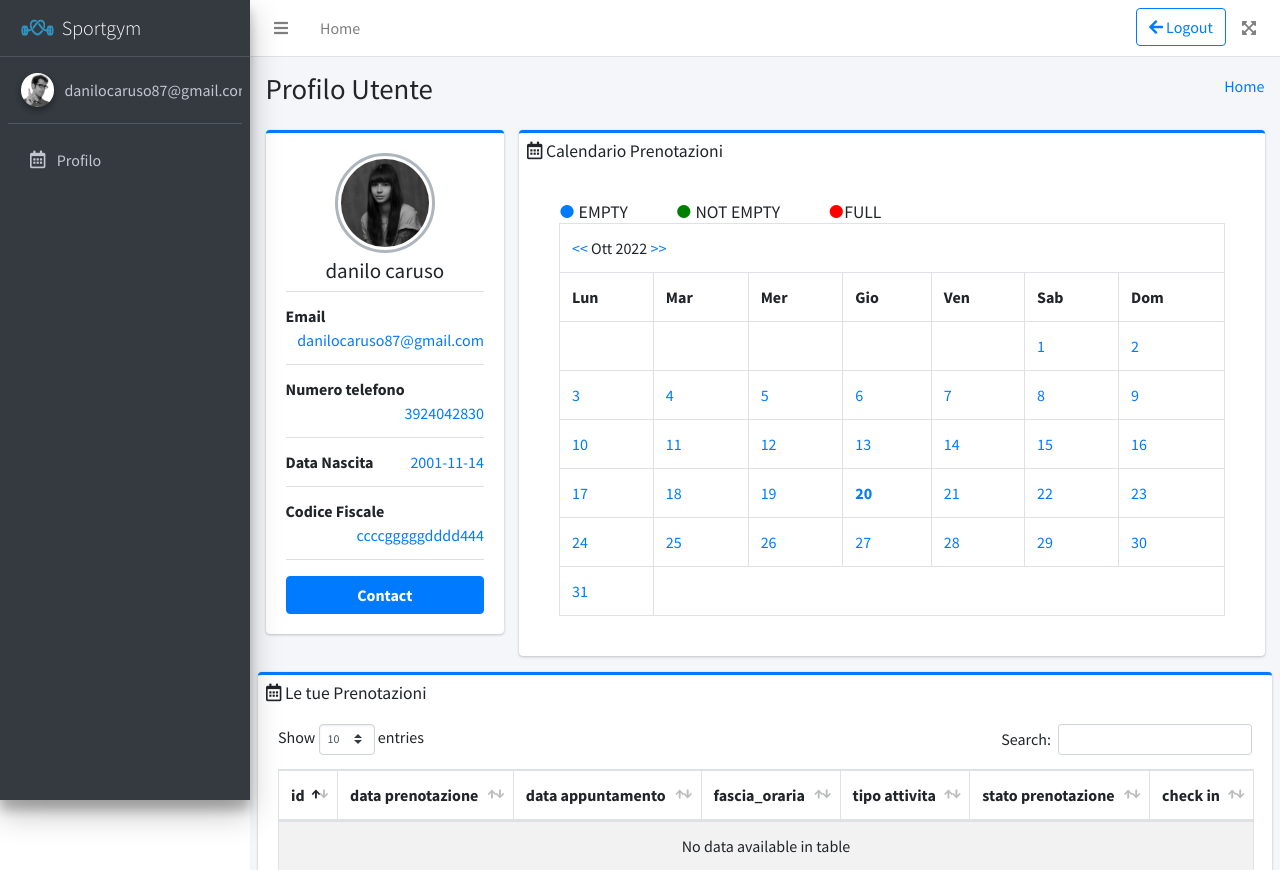
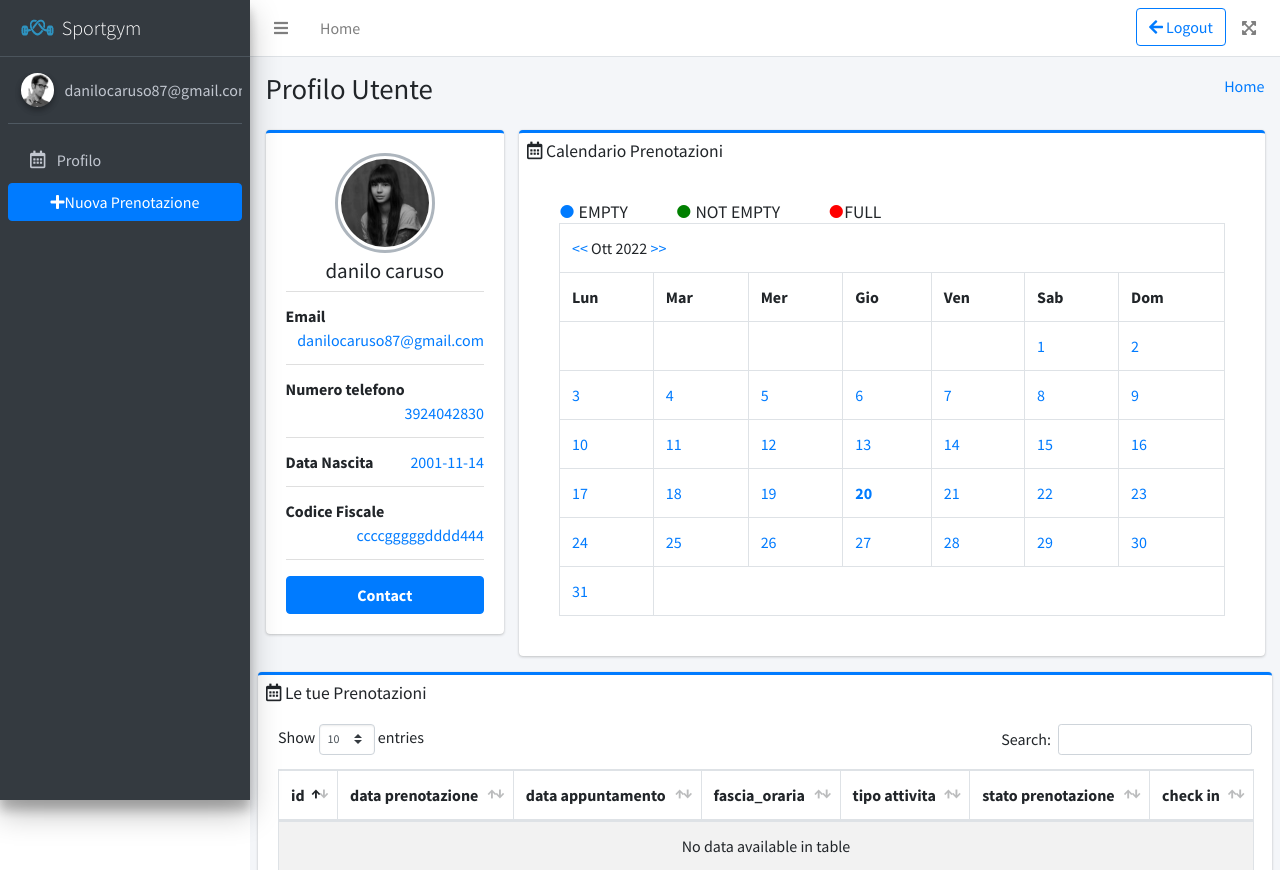
Before and after one commit to JackF007/Gestione_Palestra_Battle_CADMO, a PHP site: page /profiloutente.php in a window 1280 px wide. Shown: the top 870 px of the page. Run offline with PHP 8.4, Linux system fonts and the light colour scheme; a user stored in the database is signed in; data comes from the database, SQL or seed files in the repository; some libraries are stand-ins or nearby versions.

Commit message:
Aggiunta bottone per prenotazione

```diff
--- a/profiloutente.php
+++ b/profiloutente.php
@@ -138,14 +138,9 @@ $email = $mail_log;
                             </p>
                             </a>
                         </li>
-
-
-
-
-
-
                     </ul>
-
+                    <button type="submit" class=" w-100 btn btn-primary "
+                    value="Invia" role="button" aria-pressed="true"><i class="fas fa-plus"></i>Nuova Prenotazione</button>
 
                 </nav>
 
```
